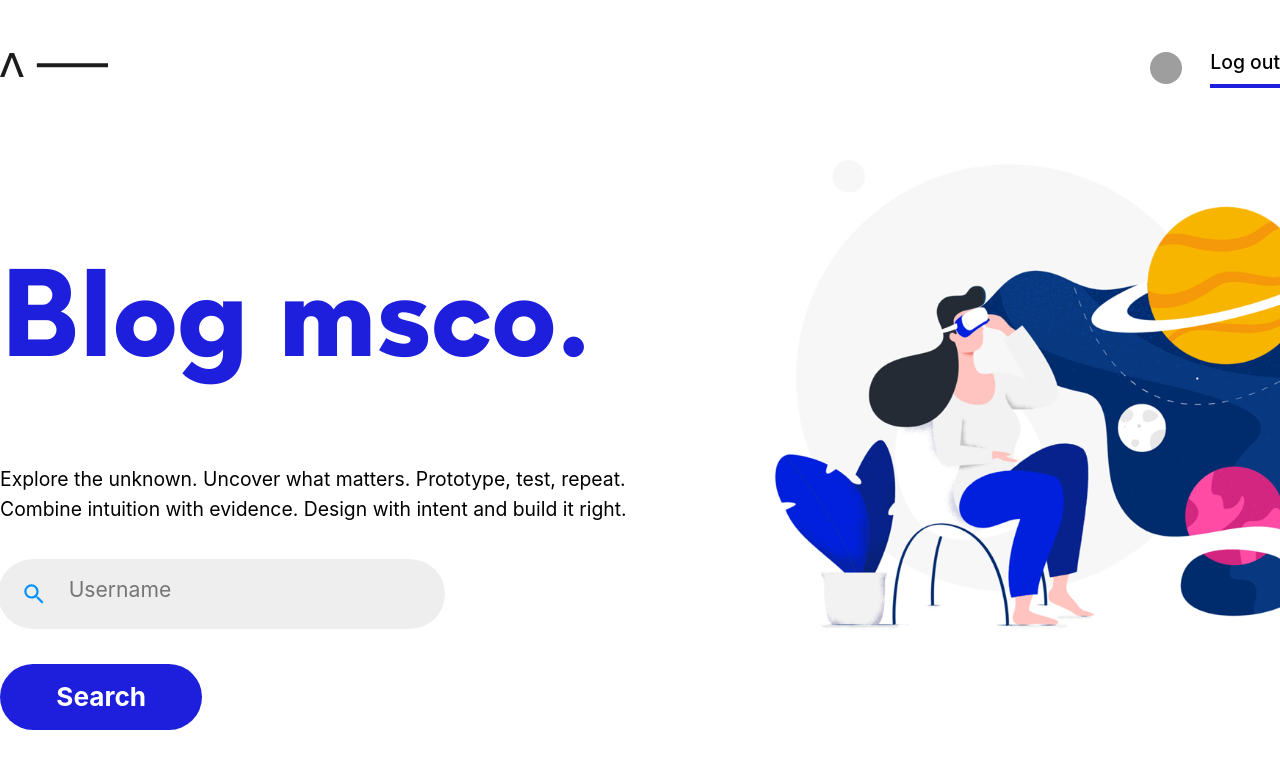
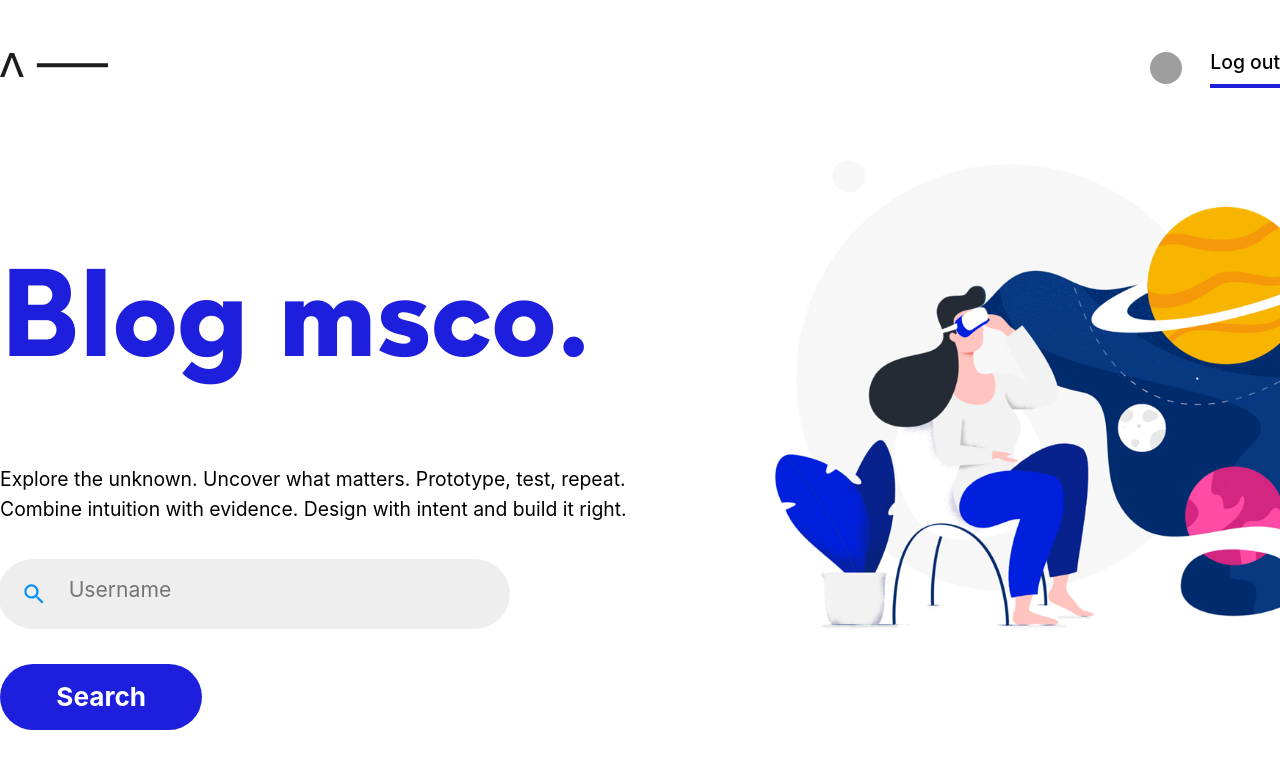
Before and after one commit to jahirfiquitiva/code-challenge, a Next.js app: page / in a window 1280 px wide. Shown: the top 768 px of the page. Built offline with nearby package versions, Linux system fonts and the light colour scheme; grey boxes are pictures that could not be loaded.

Commit message:
Improve search by pressing enter. Minor design fixes

```diff
--- a/components/posts/search/search.js
+++ b/components/posts/search/search.js
@@ -1,7 +1,6 @@
 import { useContext, useState } from 'react';
 import Icon from '@mdi/react';
 import { mdiMagnify } from '@mdi/js';
-import { PostsContext } from '@components/posts/posts';
 import styles from './search.module.css';
 import { AppContext } from '@components/app-context';
 
@@ -13,11 +12,18 @@ const Search = () => {
     dispatchUserName({ type: 'set', payload: usernameInInput });
   };
 
+  const onKeyPressed = (e) => {
+    if (e.key.toString().toLowerCase() === 'enter') {
+      setUserName();
+    }
+  };
+
   return (<div className={styles.search}>
     <div className={styles.field}>
       <Icon path={mdiMagnify} size={1}/>
       <input
         type={'text'} placeholder={'Username'} autoComplete={'off'}
+        onKeyDown={onKeyPressed}
         value={usernameInInput}
         onChange={(e) => setUsernameInInput(e.target.value.toString())}/>
     </div>
--- a/components/posts/search/search.module.css
+++ b/components/posts/search/search.module.css
@@ -6,14 +6,15 @@
 }
 
 .search .field {
+    width: 100%;
     display: flex;
     flex-direction: row;
     align-items: center;
-    justify-content: flex-start;
     margin: 2rem 0;
 }
 
 .search .field input {
+    min-width: 80%;
     max-width: 100%;
     background-color: #eee;
     border-radius: 99999px;
--- a/components/toolbar/toolbar.js
+++ b/components/toolbar/toolbar.js
@@ -19,7 +19,7 @@ const Toolbar = () => {
       <div className={styles.profile}>
         <img src={'https://unavatar.now.sh/github/jahirfiquitiva'} alt={'Photo'}
              className={styles.avatar}/>
-        <Link href={'/logout'}>
+        <Link href={'/'}>
           <a className={'underlined'}>
             Log out
           </a>
--- a/styles/globals.css
+++ b/styles/globals.css
@@ -18,6 +18,7 @@ body {
     line-height: 1.5;
     font-size: var(--base-font-size);
     font-family: var(--system-font);
+    scroll-behavior: smooth;
 }
 
 a {
```
